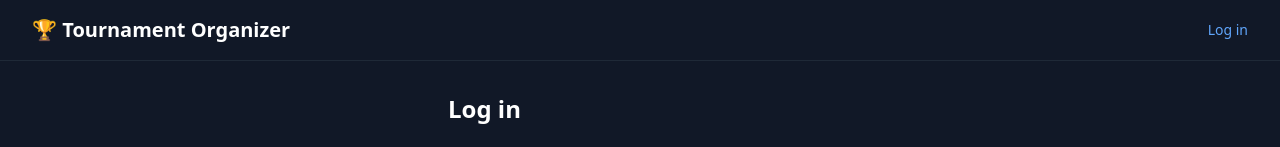
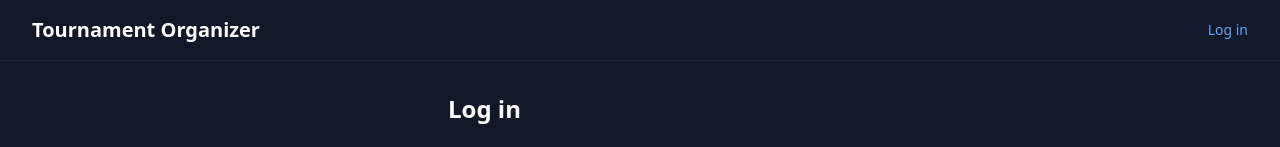
Before and after one commit to kian3158/Tournament-Organizer, a React (Vite) app in the folder frontend/: page /login in a window 1280 px wide. Shown: the top 147 px of the page. Built offline with nearby package versions, Linux system fonts and the light colour scheme; no server answers.

Commit message:
style: remove trophy emojis

```diff
--- a/frontend/src/components/Bracket.tsx
+++ b/frontend/src/components/Bracket.tsx
@@ -56,7 +56,7 @@ export default function Bracket({
 
       {champion != null && (
         <div className="mb-6 rounded-md border border-green-700 bg-green-900/40 px-4 py-3 text-green-200">
-          🏆 Champion: <span className="font-bold">{nameOf(champion)}</span>
+          Champion: <span className="font-bold">{nameOf(champion)}</span>
         </div>
       )}
 
--- a/frontend/src/main.tsx
+++ b/frontend/src/main.tsx
@@ -18,7 +18,7 @@ function Header() {
   return (
     <header className="flex items-center justify-between border-b border-gray-800 px-8 py-4">
       <Link to="/" className="text-xl font-bold">
-        🏆 Tournament Organizer
+        Tournament Organizer
       </Link>
       {user ? (
         <div className="flex items-center gap-4 text-sm">
```
